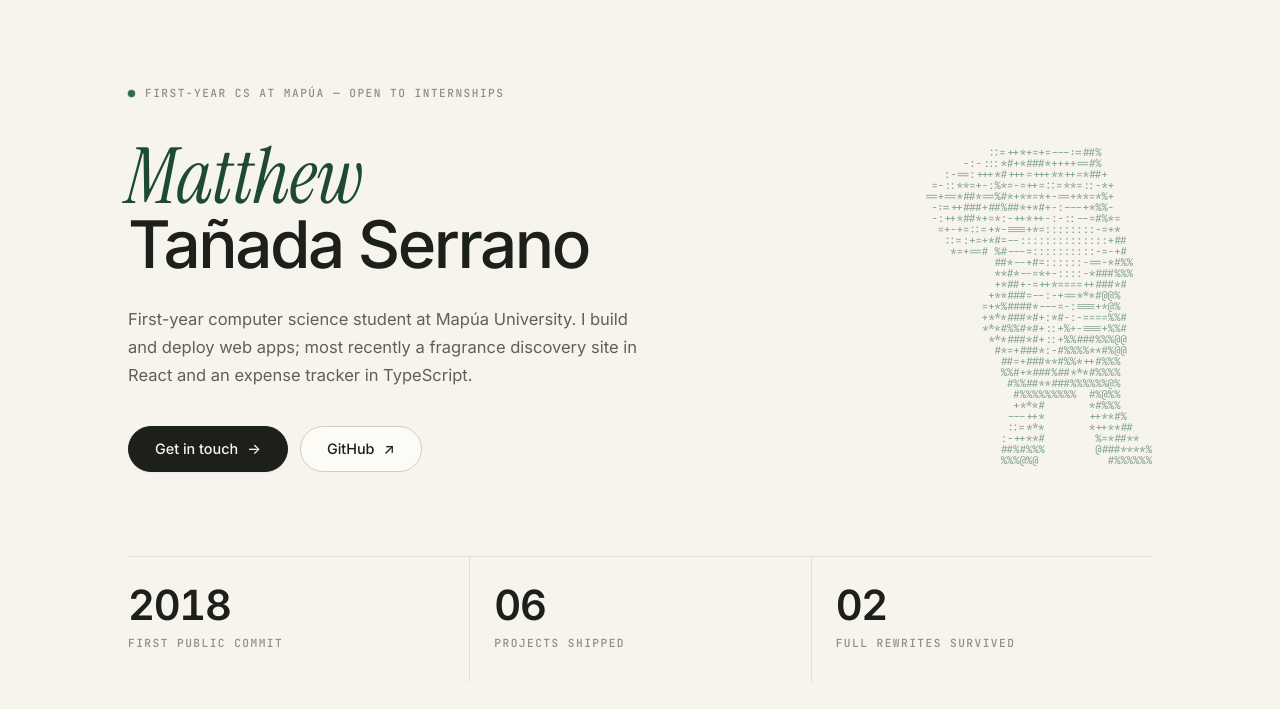
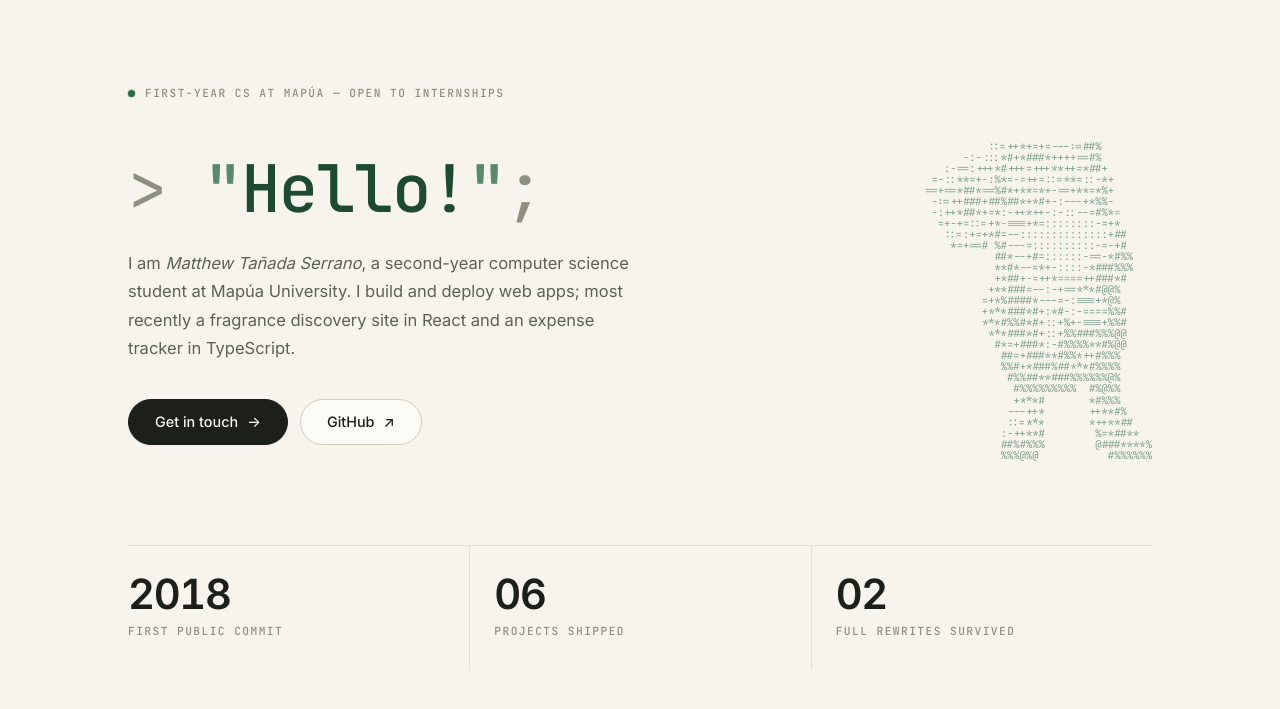
Before and after one commit to wetzuu/SaveTheWorld, a website: page index.html in a window 1280 px wide. Shown: the part 91-800 px from the top of the page. Drawn offline with Linux system fonts and the light colour scheme.

Commit message:
Enhance hero section with greeting and update styles; add package.json for project metadata

```diff
--- a/index.html
+++ b/index.html
@@ -77,11 +77,12 @@
         <div class="hero-layout">
           <div class="hero-text">
             <h1 class="hero-title reveal">
-              <span class="hero-line"><em class="hero-accent">Matthew</em></span>
-              <span class="hero-line">Tañada Serrano</span>
+              <span class="hero-line hero-greeting">
+                <span class="hero-greeting__prompt" aria-hidden="true">&gt;&nbsp;</span><span class="hero-greeting__str"><span class="hero-greeting__quote" aria-hidden="true">"</span>Hello!<span class="hero-greeting__quote" aria-hidden="true">"</span></span><span class="hero-greeting__semi" aria-hidden="true">;</span>
+              </span>
             </h1>
             <p class="hero-sub reveal">
-              First-year computer science student at Mapúa University. I build and
+              I am <em>Matthew Tañada Serrano</em>, a second-year computer science student at Mapúa University. I build and
               deploy web apps; most recently a fragrance discovery site in React and
               an expense tracker in TypeScript.
             </p>
--- a/styles.css
+++ b/styles.css
@@ -433,6 +433,28 @@ main a:hover {
   line-height: 0.92;
   margin-left: -0.035em;
   display: inline-block;
+}
+
+/* Hero greeting — terminal string literal; scoped to h1 text only */
+.hero-greeting {
+  font-family: var(--font-mono);
+  font-weight: 500;
+  letter-spacing: -0.025em;
+}
+
+.hero-greeting__prompt,
+.hero-greeting__semi {
+  color: var(--faint);
+  font-weight: 400;
+}
+
+.hero-greeting__str {
+  color: var(--accent-ink);
+}
+
+.hero-greeting__quote {
+  color: var(--accent);
+  opacity: 0.78;
 }
 
 .hero-sub {
```
Also changed, not shown: package.json (added, +21 -0 lines), 1 other file.
